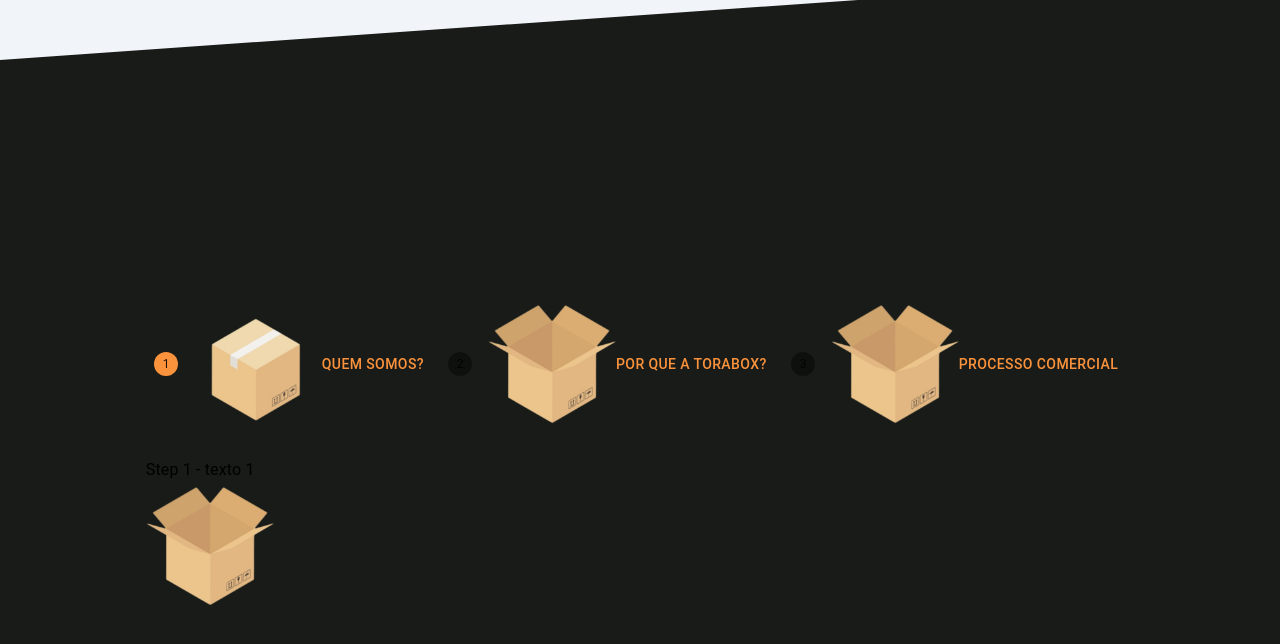
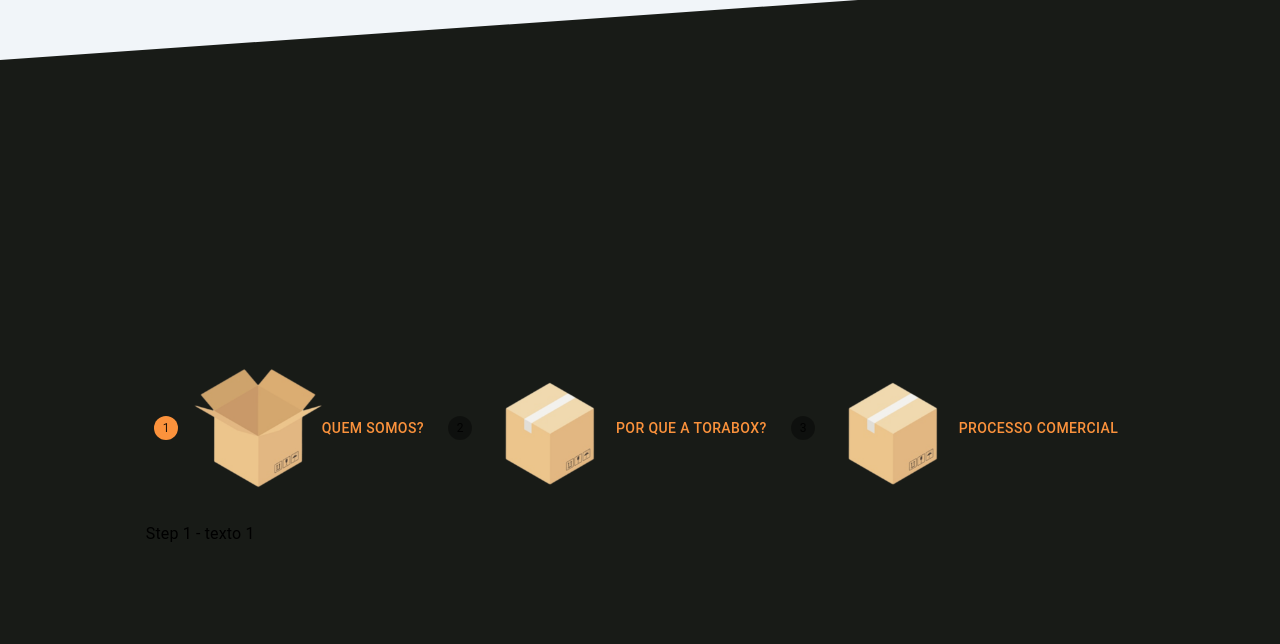
Before and after one commit to jess-andrade/torabox, a Next.js app: page / in a window 1280 px wide. Shown: the part 1258-1902 px from the top of the page. Built offline with nearby package versions, Linux system fonts and the light colour scheme.

Commit message:
fix: open box logic

```diff
--- a/src/components/NewStepper.tsx
+++ b/src/components/NewStepper.tsx
@@ -1,46 +1,40 @@
-import * as React from 'react';
-import Image from 'next/image';
-import React, { useContext } from 'react';
+import Image from "next/image";
+import React, { useContext } from "react";
 
 // MUI imports
-import Box from '@mui/material/Box';
-import Stepper from '@mui/material/Stepper';
-import Step from '@mui/material/Step';
-import StepButton from '@mui/material/StepButton';
-import Typography from '@mui/material/Typography';
-import { Button } from '@mui/material';
+import Box from "@mui/material/Box";
+import Stepper from "@mui/material/Stepper";
+import Step from "@mui/material/Step";
+import StepButton from "@mui/material/StepButton";
+import Typography from "@mui/material/Typography";
+import { Button } from "@mui/material";
 
 //my imports
-import boxclosed from '../../public/boxclosed.png'
-import boxopened from '../../public/boxopened.png'
-import { boxOpenedContext } from '@/context/boxopenedcontext';
+import boxclosed from "../../public/boxclosed.png";
+import boxopened from "../../public/boxopened.png";
 
 const steps = [
   {
-    text: 'Quem somos?',
-    value: 0
+    text: "Quem somos?",
+    value: 0,
   },
   {
-    text: 'Por que a Torabox?',
-    value: 1
+    text: "Por que a Torabox?",
+    value: 1,
   },
   {
-    text: 'Processo comercial',
-    value: 2
-  }]
+    text: "Processo comercial",
+    value: 2,
+  },
+];
 
 export default function NewStepper() {
-
-  // //useContext
-  // const { boxOpened, setBoxOpened } = useContext(boxOpenedContext);
-
-
   const [activeStep, setActiveStep] = React.useState(0);
   const [completed, setCompleted] = React.useState<{
     [k: number]: boolean;
   }>({});
 
-  const [box, setBox] = React.useState(false)
+  const [box, setBox] = React.useState(false);
 
   const totalSteps = () => {
     return steps.length;
@@ -50,58 +44,52 @@
     setActiveStep(step);
   };
 
-
   return (
-    <Box sx={{ width: '100%' }}>
+    <Box sx={{ width: "100%" }}>
       <Stepper nonLinear activeStep={activeStep}>
         {steps.map((step, index) => (
           <Step key={step.text} completed={completed[index]}>
             <StepButton color="inherit" onClick={handleStep(index)}>
-
-
               <Button>
+                {activeStep == step.value ? (
                   <Image
-                  className='w-32'
-                  onClick={() => setBox(prevMode => !prevMode)}
-                  src={activeStep === step.value ? boxclosed : boxopened}
-                  // src={boxclosed}
+                    className="w-32"
+                    onClick={() => setBox((prevMode) => !prevMode)}
+                    src={boxopened}
                     alt="box-closed"
                     priority={false}
                   />
+                ) : (
+                  <Image
+                    className="w-32"
+                    onClick={() => setBox((prevMode) => !prevMode)}
+                    src={boxclosed}
+                    alt="box-closed"
+                    priority={false}
+                  />
+                )}
+
                 {step.text}
               </Button>
-
-
             </StepButton>
           </Step>
         ))}
       </Stepper>
       <div>
         <React.Fragment>
-
-          {activeStep === 0 ?
-            (<Typography sx={{ mt: 2, mb: 1, py: 1 }}>
+          {activeStep === 0 ? (
+            <Typography sx={{ mt: 2, mb: 1, py: 1 }}>
               Step {activeStep + 1} - texto 1
-              <Image
-                className='w-32'
-                src={boxopened}
-                alt="box-closed"
-                priority={false}
-              />
             </Typography>
-
-
-            )
-
-            : (activeStep === 1) ? (<Typography sx={{ mt: 2, mb: 1, py: 1 }}>
+          ) : activeStep === 1 ? (
+            <Typography sx={{ mt: 2, mb: 1, py: 1 }}>
               Step {activeStep + 1} - texto 2
-            </Typography>) : (
-
+            </Typography>
+          ) : (
             <Typography sx={{ mt: 2, mb: 1, py: 1 }}>
               Step {activeStep + 1} - texto 3
             </Typography>
           )}
-
         </React.Fragment>
       </div>
     </Box>
```
Also changed, not shown: src/context/boxOpenedContext.ts (deleted, +0 -13 lines). Lines whose indentation alone changed are shown as unchanged.
